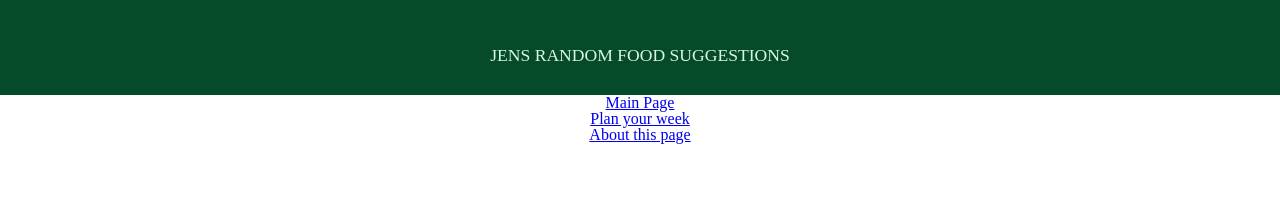
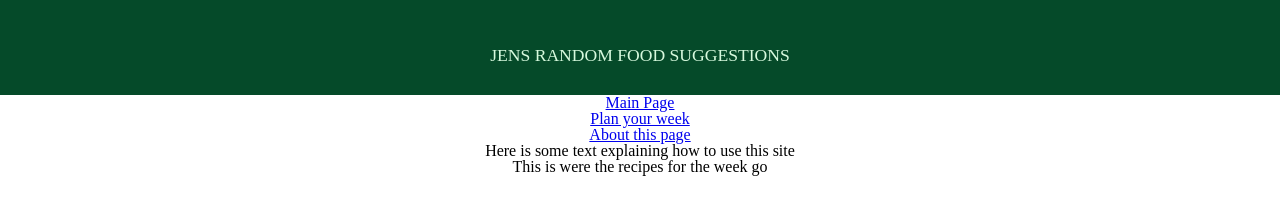
Before and after one commit to jensoqvist/DynamicWebApps-Project, a plain HTML site: page pages/week.html in a window 1280 px wide. Drawn offline with Linux system fonts and the light colour scheme.

Commit message:
modified:   pages/about.html 	modified:   pages/main.html 	modified:   pages/recipe.html 	modified:   pages/week.html

```diff
--- a/pages/week.html
+++ b/pages/week.html
@@ -24,7 +24,12 @@
     </nav>
 
     <main>
-
+        <section class="text">
+            Here is some text explaining how to use this site
+        </section>
+        <section id="weekRandomRecipe">
+            This is were the recipes for the week go
+        </section>
     </main>
 
     <footer>
```
Also changed, not shown: pages/about.html (+3 -1 lines), pages/main.html (+1 -1 lines), pages/recipe.html (+3 -1 lines).
